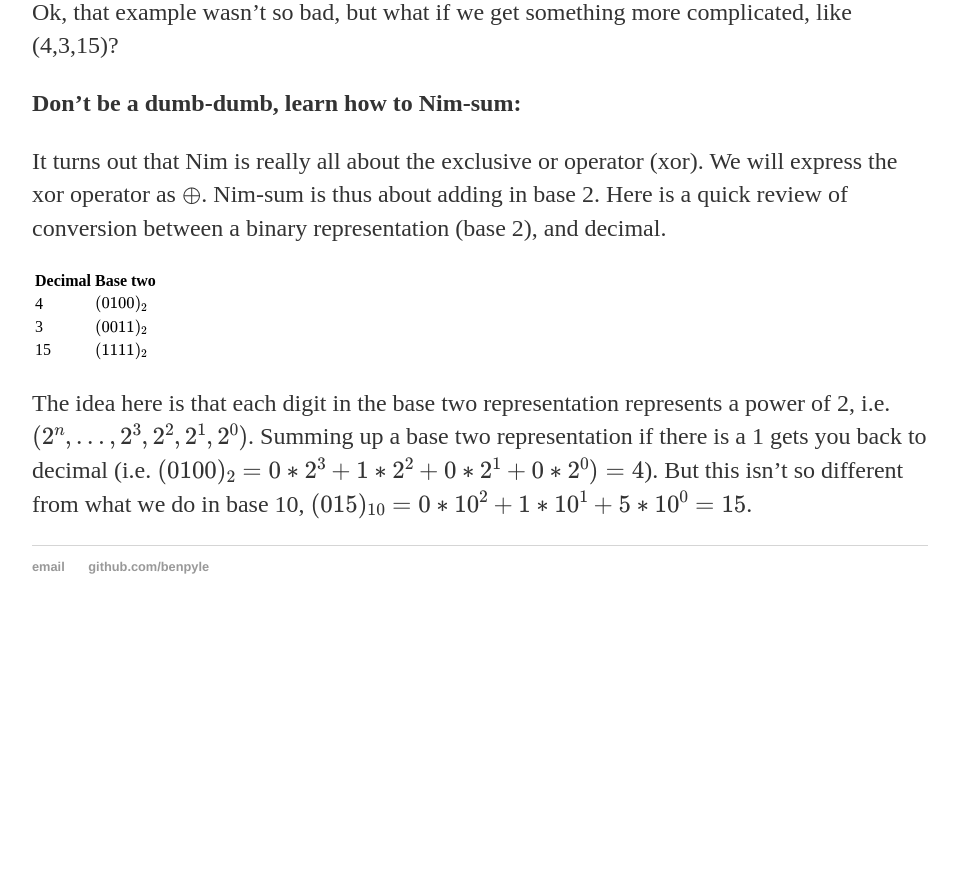
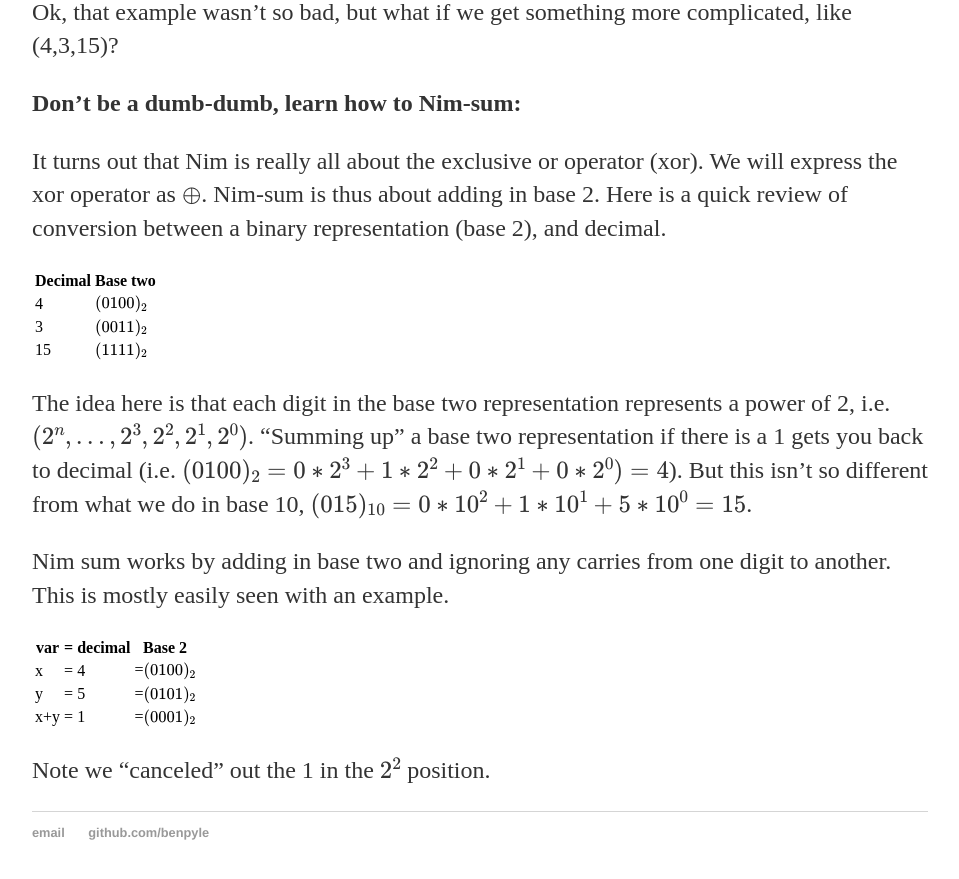
Before and after one commit to BenPyle/BenPyle.github.io, a Jekyll site: the page built from nim/nim_explainer.md, in a window 1280 px wide and 900 px high, scrolled down 1252 px. Shown: the top 879 px of the window, without its empty margins (160-1119 px from the left). Built offline with Jekyll 4.4.1, drawn with Linux system fonts in a browser that asks for light colours; our own code applies the rules of GitHub Pages for plain Markdown files; formulas are drawn with MathJax 3; before the commit the page ends 1886 px from its top, so only the background shows below that.

Commit message:
Update nim_explainer.md

```diff
--- a/nim/nim_explainer.md
+++ b/nim/nim_explainer.md
@@ -37,4 +37,14 @@ It turns out that Nim is really all about the exclusive or operator (xor). We wi
 | 3 | $$(0011)_2 $$ |
 |15 | $$(1111)_2 $$ |
 
-The idea here is that each digit in the base two representation represents a power of 2, i.e. $$(2^n,...,2^3,2^2,2^1,2^0)$$. Summing up a base two representation if there is a 1 gets you back to decimal (i.e. $$(0100)_2= 0*2^3+1*2^2+0*2^1+0*2^0)=4$$). But this isn't so different from what we do in base 10, $$(015)_{10}=0*10^2+1*10^1+5*10^0=15$$.
+The idea here is that each digit in the base two representation represents a power of 2, i.e. $$(2^n,...,2^3,2^2,2^1,2^0)$$. "Summing up" a base two representation if there is a 1 gets you back to decimal (i.e. $$(0100)_2= 0*2^3+1*2^2+0*2^1+0*2^0)=4$$). But this isn't so different from what we do in base 10, $$(015)_{10}=0*10^2+1*10^1+5*10^0=15$$.
+
+Nim sum works by adding in base two and ignoring any carries from one digit to another. This is mostly easily seen with an example.
+
+|var  | =    |decimal    |Base 2 |
+| --- | --- | --- | ---            |
+|x    |=    |4    |=$$(0100)_2 $$ |
+|y    |=    |5    |=$$(0101)_2 $$ |
+|x+y  |=    |1    |=$$(0001)_2 $$ |
+
+Note we "canceled" out the 1 in the $$2^2$$ position.
```
